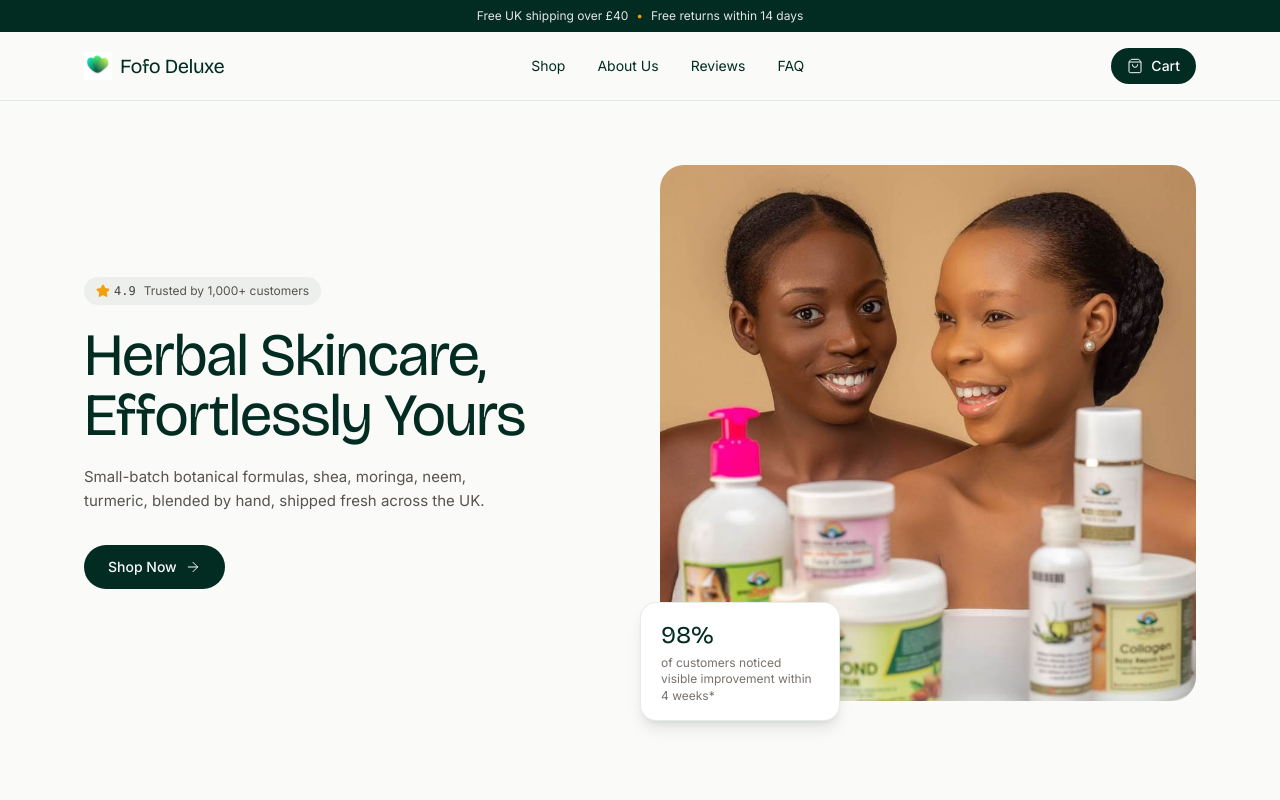
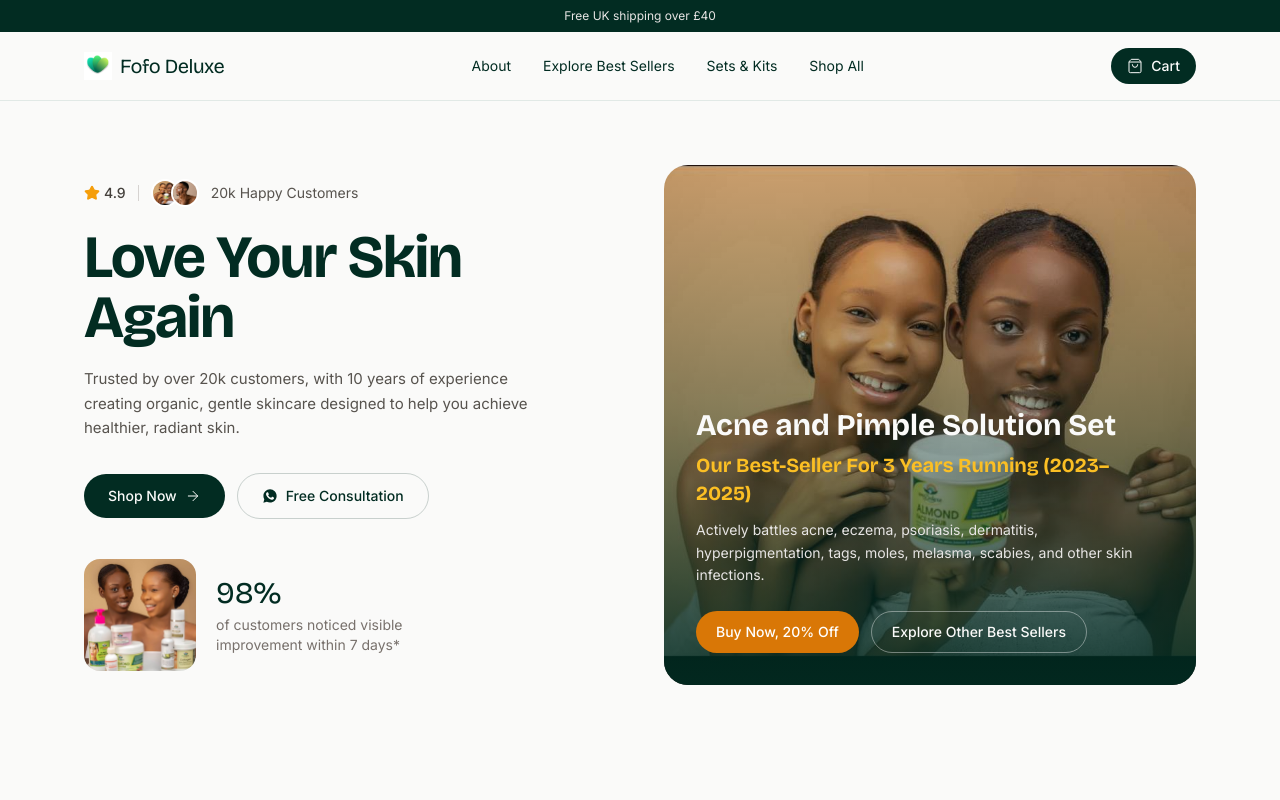
Before and after one commit to jagoman001/Fofo-Deluxe-Herbal-Care, a React (Vite) app: page / in a window 1280 px wide. Shown: the top 800 px of the page. Built offline with nearby package versions, Linux system fonts and the light colour scheme.

Commit message:
Updated hero section and nav

```diff
--- a/src/App.jsx
+++ b/src/App.jsx
@@ -196,8 +196,6 @@
       <div className="bg-emerald-950 text-stone-200 text-xs py-2 overflow-hidden">
         <div className="flex justify-center gap-2">
           <span>Free UK shipping over £40</span>
-          <span className="text-amber-500">•</span>
-          <span>Free returns within 14 days</span>
         </div>
       </div>
 
@@ -209,10 +207,10 @@
             <span className="font-serif text-xl tracking-tight text-emerald-950">Fofo Deluxe</span>
           </div>
           <nav className="hidden md:flex items-center gap-8 text-sm text-emerald-950">
-            <button onClick={() => scrollTo("shop")} className="hover:text-amber-700 transition-colors">Shop</button>
-            <button onClick={() => scrollTo("about")} className="hover:text-amber-700 transition-colors">About Us</button>
-            <button onClick={() => scrollTo("reviews")} className="hover:text-amber-700 transition-colors">Reviews</button>
-            <button onClick={() => scrollTo("faq")} className="hover:text-amber-700 transition-colors">FAQ</button>
+            <button onClick={() => scrollTo("about")} className="hover:text-amber-700 transition-colors">About</button>
+            <button onClick={() => scrollTo("shop")} className="hover:text-amber-700 transition-colors">Explore Best Sellers</button>
+            <button onClick={() => { setActiveCategory("Bundles"); scrollTo("shop"); }} className="hover:text-amber-700 transition-colors">Sets &amp; Kits</button>
+            <button onClick={() => { setActiveCategory("All"); scrollTo("shop"); }} className="hover:text-amber-700 transition-colors">Shop All</button>
           </nav>
           <button onClick={() => setCartOpen(true)} className="relative flex items-center gap-2 px-4 py-2 rounded-full bg-emerald-950 text-stone-50 text-sm font-medium hover:bg-emerald-900 transition-colors">
             <ShoppingBag className="w-4 h-4" strokeWidth={1.5} />
@@ -225,30 +223,80 @@
       </header>
 
       {/* ---------- HERO ---------- */}
-      <section className="max-w-6xl mx-auto px-5 pt-12 pb-16 md:pt-16 md:pb-20 grid md:grid-cols-2 gap-10 items-center">
-        <div>
-          <div className="inline-flex items-center gap-2 bg-emerald-950/5 rounded-full px-3 py-1.5 mb-5">
-            <StarRating rating="4.9" />
-            <span className="text-xs text-stone-600">Trusted by 1,000+ customers</span>
+      <section className="max-w-6xl mx-auto px-5 pt-12 pb-16 md:pt-16 md:pb-20">
+        <div className="grid grid-cols-1 md:grid-cols-2 gap-10 md:gap-12 items-center">
+          {/* Left: copy */}
+          <div className="text-left">
+            <div className="flex items-center gap-3 mb-5">
+              <div className="flex items-center gap-1">
+                <Star className="w-4 h-4 fill-amber-500 text-amber-500" />
+                <span className="text-sm text-stone-700 font-medium">4.9</span>
               </div>
-          <h1 className="font-serif text-4xl md:text-6xl leading-[1.05] tracking-tight text-emerald-950">
-            Herbal Skincare, Effortlessly Yours
+              <span className="h-4 w-px bg-stone-300" />
+              <div className="flex items-center -space-x-2">
+                <img src={almondScrubImg} alt="" className="w-7 h-7 rounded-full border-2 border-white object-cover" />
+                <img src={manCreamImg} alt="" className="w-7 h-7 rounded-full border-2 border-white object-cover" />
+              </div>
+              <span className="text-sm text-stone-600">20k Happy Customers</span>
+            </div>
+
+            <h1 className="font-serif font-bold text-4xl md:text-6xl leading-[1.05] tracking-tight text-emerald-950 mb-5">
+              Love Your Skin Again
             </h1>
-          <p className="mt-5 text-stone-600 max-w-md text-[15px] leading-relaxed">
-            Small-batch botanical formulas, shea, moringa, neem, turmeric, blended by hand, shipped fresh across the UK.
+
+            <p className="text-stone-600 max-w-md text-[15px] leading-relaxed mb-8">
+              Trusted by over 20k customers, with 10 years of experience creating organic, gentle skincare designed to help you achieve healthier, radiant skin.
             </p>
-          <button onClick={() => scrollTo("shop")} className="mt-8 inline-flex items-center gap-2 px-6 py-3 rounded-full bg-emerald-950 text-stone-50 text-sm font-medium hover:bg-emerald-900 transition-colors">
+
+            <div className="flex flex-wrap items-center gap-3 mb-10">
+              <button onClick={() => scrollTo("shop")} className="inline-flex items-center gap-2 px-6 py-3 rounded-full bg-emerald-950 text-stone-50 text-sm font-medium hover:bg-emerald-900 transition-colors">
                 Shop Now
                 <ArrowRight className="w-4 h-4" strokeWidth={1.5} />
               </button>
+              <a href="https://wa.me/447445865238" target="_blank" rel="noopener noreferrer" className="inline-flex items-center gap-2 px-6 py-3 rounded-full border border-emerald-950/20 text-emerald-950 text-sm font-medium hover:bg-emerald-950/5 transition-colors">
+                <svg viewBox="0 0 24 24" className="w-4 h-4 fill-current" aria-hidden="true">
+                  <path d="M12.04 2C6.58 2 2.13 6.45 2.13 11.91c0 1.75.46 3.45 1.32 4.95L2.05 22l5.25-1.38a9.9 9.9 0 0 0 4.74 1.21h.01c5.46 0 9.9-4.45 9.9-9.9 0-2.65-1.03-5.14-2.9-7.01A9.82 9.82 0 0 0 12.04 2zm5.8 14.16c-.24.68-1.4 1.32-1.93 1.4-.5.08-1.12.11-1.8-.11a17.7 17.7 0 0 1-1.7-.63c-3-1.29-4.94-4.3-5.09-4.5-.15-.2-1.22-1.62-1.22-3.1 0-1.47.77-2.19 1.05-2.49.28-.3.6-.37.8-.37h.58c.19 0 .44-.07.68.53.25.6.86 2.08.94 2.23.08.15.13.33.02.53-.1.2-.15.33-.3.5-.15.18-.3.4-.44.54-.15.15-.3.31-.13.6.16.3.72 1.2 1.56 1.94 1.07.96 1.98 1.26 2.28 1.4.3.15.47.13.65-.07.17-.2.72-.84.92-1.13.2-.3.4-.24.65-.15.28.1 1.75.83 2.05.98.3.15.5.22.57.35.08.13.08.75-.15 1.43z"/>
+                </svg>
+                Free Consultation
+              </a>
             </div>
-        <div className="relative">
-          <div className="rounded-3xl overflow-hidden aspect-[4/5] md:aspect-square">
-            <img src={heroImg} alt="Fofo Deluxe herbal ingredients" className="w-full h-full object-cover" />
+
+            <div className="flex items-center gap-5">
+              <div className="w-24 h-24 md:w-28 md:h-28 rounded-2xl overflow-hidden shrink-0">
+                <img src={heroImg} alt="Fofo Deluxe" className="w-full h-full object-cover" />
               </div>
-          <div className="absolute -bottom-5 -left-5 bg-white rounded-2xl shadow-lg px-5 py-4 max-w-[200px] border border-emerald-900/10">
-            <p className="font-serif text-2xl text-emerald-950">98%</p>
-            <p className="text-xs text-stone-500 leading-snug mt-1">of customers noticed visible improvement within 4 weeks*</p>
+              <div>
+                <p className="font-serif text-3xl text-emerald-950">98%</p>
+                <p className="text-sm text-stone-500 leading-snug mt-1 max-w-[220px]">
+                  of customers noticed visible improvement within 7 days*
+                </p>
+              </div>
+            </div>
+          </div>
+
+          {/* Right: Acne & Pimple Solution Set promo, side by side with the hero copy */}
+          <div className="relative rounded-3xl overflow-hidden h-[420px] md:h-[520px]">
+            <img src={almondScrubImg} alt="Acne and Pimple Solution Set" className="w-full h-full object-cover" />
+            <div className="absolute inset-0 bg-gradient-to-t from-emerald-950/90 via-emerald-950/40 to-transparent" />
+            <div className="absolute inset-0 flex flex-col justify-end p-6 md:p-8">
+              <h2 className="font-serif font-bold text-2xl md:text-3xl text-stone-50 leading-tight mb-2">
+                Acne and Pimple Solution Set
+              </h2>
+              <p className="font-serif font-bold text-base md:text-xl text-amber-400 mb-3">
+                Our Best-Seller For 3 Years Running (2023–2025)
+              </p>
+              <p className="text-stone-200 text-sm leading-relaxed mb-6">
+                Actively battles acne, eczema, psoriasis, dermatitis, hyperpigmentation, tags, moles, melasma, scabies, and other skin infections.
+              </p>
+              <div className="flex flex-wrap gap-3">
+                <button onClick={() => scrollTo("shop")} className="px-5 py-2.5 rounded-full bg-amber-600 text-white text-sm font-medium hover:bg-amber-700 transition-colors">
+                  Buy Now, 20% Off
+                </button>
+                <button onClick={() => scrollTo("shop")} className="px-5 py-2.5 rounded-full border border-stone-50/40 text-stone-50 text-sm font-medium hover:bg-stone-50/10 transition-colors">
+                  Explore Other Best Sellers
+                </button>
+              </div>
+            </div>
           </div>
         </div>
       </section>
@@ -256,8 +304,8 @@
       {/* ---------- CATEGORIES ---------- */}
       <section className="max-w-6xl mx-auto px-5 py-16 md:py-20">
         <Reveal className="mb-10">
-          <p className="font-mono text-xs tracking-widest uppercase text-amber-700 mb-3">Our Categories</p>
-          <h2 className="font-serif text-3xl md:text-4xl text-emerald-950">Curated Skincare for Every Need</h2>
+          <p className="font-mono text-xs tracking-widest uppercase text-amber-700 mb-3">15% Discount Off</p>
+          <h2 className="font-serif font-bold text-3xl md:text-4xl text-emerald-950">Shop More Best Sellers</h2>
         </Reveal>
         <div className="grid grid-cols-2 md:grid-cols-4 gap-4">
           {[
@@ -289,7 +337,7 @@
         <div className="max-w-6xl mx-auto px-5 py-16 md:py-20 grid md:grid-cols-2 gap-10 items-center">
           <Reveal>
             <p className="font-mono text-xs tracking-widest uppercase text-amber-500 mb-4">About Us</p>
-            <h2 className="font-serif text-3xl md:text-4xl leading-snug mb-5">
+            <h2 className="font-serif font-bold text-3xl md:text-4xl leading-snug mb-5">
               We didn't invent these recipes. We just stopped diluting them.
             </h2>
             <p className="text-stone-300 leading-relaxed mb-8 max-w-md">
@@ -323,7 +371,7 @@
         <div className="max-w-6xl mx-auto px-5 py-16 md:py-24">
           <Reveal>
             <p className="font-mono text-xs tracking-widest uppercase text-amber-500 mb-4">Our Journey</p>
-            <h2 className="font-serif text-3xl md:text-4xl mb-10">Year After Year</h2>
+            <h2 className="font-serif font-bold text-3xl md:text-4xl mb-10">Year After Year</h2>
           </Reveal>
           <Reveal>
             <div className="flex items-baseline gap-8 md:gap-16 mb-8">
@@ -363,7 +411,7 @@
       <section id="shop" className="max-w-6xl mx-auto px-5 py-16 md:py-20">
         <Reveal className="mb-10">
           <p className="font-mono text-xs tracking-widest uppercase text-amber-700 mb-3">Our Product</p>
-          <h2 className="font-serif text-3xl md:text-4xl text-emerald-950">Elevate Your Ritual</h2>
+          <h2 className="font-serif font-bold text-3xl md:text-4xl text-emerald-950">Elevate Your Ritual</h2>
         </Reveal>
         <div className="mb-5 flex gap-2 overflow-x-auto">
           {CATEGORIES.map((cat) => (
@@ -419,7 +467,7 @@
         <div className="max-w-3xl mx-auto px-5 py-16 md:py-24 text-center">
           <Reveal>
             <p className="font-mono text-xs tracking-widest uppercase text-amber-500 mb-4">Testimonials</p>
-            <h2 className="font-serif text-3xl md:text-4xl mb-8">Skincare That Speaks for Itself</h2>
+            <h2 className="font-serif font-bold text-3xl md:text-4xl mb-8">Skincare That Speaks for Itself</h2>
 
             <div className="flex justify-center items-center gap-2 mb-8">
               <div className="flex">
@@ -483,7 +531,7 @@
       <section id="faq" className="max-w-3xl mx-auto px-5 py-16 md:py-20">
         <Reveal className="mb-10 text-center">
           <p className="font-mono text-xs tracking-widest uppercase text-amber-700 mb-3">FAQ</p>
-          <h2 className="font-serif text-3xl md:text-4xl text-emerald-950">Beauty Questions? Let's Clear Things Up</h2>
+          <h2 className="font-serif font-bold text-3xl md:text-4xl text-emerald-950">Beauty Questions? Let's Clear Things Up</h2>
         </Reveal>
         <div className="flex flex-col gap-3">
           {FAQS.map((faq, i) => (
@@ -504,7 +552,7 @@
       <section className="max-w-6xl mx-auto px-5 py-16 md:py-20">
         <Reveal className="mb-10">
           <p className="font-mono text-xs tracking-widest uppercase text-amber-700 mb-3">Blog</p>
-          <h2 className="font-serif text-3xl md:text-4xl text-emerald-950">Skincare Insights &amp; Tips</h2>
+          <h2 className="font-serif font-bold text-3xl md:text-4xl text-emerald-950">Skincare Insights &amp; Tips</h2>
         </Reveal>
         <div className="grid sm:grid-cols-2 md:grid-cols-3 gap-6">
           {[
@@ -560,7 +608,7 @@
       {/* ---------- NEWSLETTER ---------- */}
       <section className="bg-emerald-950 text-stone-100">
         <div className="max-w-3xl mx-auto px-5 py-16 md:py-20 text-center">
-          <h2 className="font-serif text-3xl md:text-4xl mb-3">Your Glow Awaits</h2>
+          <h2 className="font-serif font-bold text-3xl md:text-4xl mb-3">Your Glow Awaits</h2>
           <p className="text-stone-300 mb-8">Get early access to new drops and routine tips.</p>
           <form className="flex flex-col sm:flex-row gap-3 max-w-md mx-auto" onSubmit={(e) => e.preventDefault()}>
             <input type="email" placeholder="Your email" className="flex-1 px-4 py-3 rounded-full text-sm text-stone-900 focus:outline-none" />
```
Lines whose indentation alone changed are shown as unchanged.
